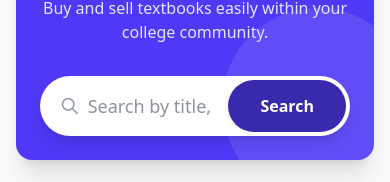
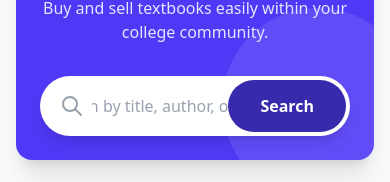
Before and after one commit to venudhannoju-glitch/CampusBook, a React (Vite) app in the folder client/: page / in a window 390 px wide. Shown: the part 212-394 px from the top of the page. Built offline with nearby package versions, Linux system fonts and the light colour scheme; no server answers.

Commit message:
transintion in search for mobile view

```diff
--- a/client/src/index.css
+++ b/client/src/index.css
@@ -15,3 +15,20 @@
   -ms-overflow-style: none;
   scrollbar-width: none;
 }
+
+@keyframes marquee {
+  0% {
+    transform: translateX(50%);
+  }
+
+  100% {
+    transform: translateX(-100%);
+  }
+}
+
+.animate-marquee {
+  display: inline-block;
+  white-space: nowrap;
+  animation: marquee 10s linear infinite;
+  min-width: 100%;
+}
--- a/client/src/pages/Home.jsx
+++ b/client/src/pages/Home.jsx
@@ -33,14 +33,24 @@ const Home = () => {
                 <p className="mb-8 text-indigo-100 relative z-10 text-base md:text-lg">Buy and sell textbooks easily within your college community.</p>
 
                 <form onSubmit={handleSearch} className="max-w-2xl mx-auto flex bg-white rounded-full overflow-hidden p-1 shadow-lg relative z-10 transform transition-transform hover:scale-[1.02]">
-                    <div className="flex-grow flex items-center px-4">
-                        <svg className="w-6 h-6 text-gray-400 mr-2" fill="none" stroke="currentColor" viewBox="0 0 24 24">
+                    <div className="flex-grow flex items-center px-4 relative overflow-hidden">
+                        <svg className="w-6 h-6 text-gray-400 mr-2 flex-shrink-0" fill="none" stroke="currentColor" viewBox="0 0 24 24">
                             <path strokeLinecap="round" strokeLinejoin="round" strokeWidth="2" d="M21 21l-6-6m2-5a7 7 0 11-14 0 7 7 0 0114 0z" />
                         </svg>
+
+                        {/* Custom Mobile Placeholder with Marquee */}
+                        {!searchQuery && (
+                            <div className="absolute left-12 right-0 top-0 bottom-0 flex items-center pointer-events-none md:hidden overflow-hidden">
+                                <span className="text-gray-400 animate-marquee whitespace-nowrap">
+                                    Search by title, author, or course code...
+                                </span>
+                            </div>
+                        )}
+
                         <input
                             type="text"
                             placeholder="Search by title, author, or course code..."
-                            className="w-full py-3 text-gray-800 focus:outline-none text-lg"
+                            className="w-full py-3 text-gray-800 focus:outline-none text-lg bg-transparent placeholder-transparent md:placeholder-gray-400"
                             value={searchQuery}
                             onChange={(e) => setSearchQuery(e.target.value)}
                         />
```
